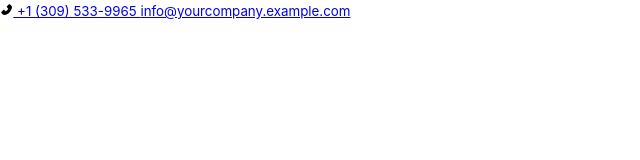
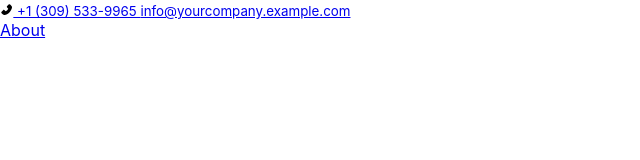
Before and after one commit to julioPlaceres/top-tier, a React (Create React App) app in the folder client/: page / in a window 1280 px wide. Shown: the top 160 px of the page, without its empty margins (0-640 px from the left). Built offline with nearby package versions, Linux system fonts and the light colour scheme.

Commit message:
started navbar links, troubleshooting

```diff
--- /dev/null
+++ b/client/src/components/Navbar/Navbar.js
@@ -0,0 +1,32 @@
+import logo from "./LogoImg.jpg";
+import Navigation from "react-bootstrap/Navbar";
+import Container from "react-bootstrap/Container";
+import Nav from "react-bootstrap/Nav";
+import { Link } from "react-router-dom";
+
+
+const Navbar = () => {
+  return (
+
+    <Navigation expanded="true" fixed="top" expand="md">
+<Container>
+        <Nav.Item>
+            <Nav.Link as ={Link} to="/About">About</Nav.Link>
+
+   {/* <img src={logo} width="500" height="500"></img> */}
+     </Nav.Item>
+     </Container>
+    </Navigation>
+
+
+
+
+  );
+};
+
+
+export default Navbar;
+
+
+
+//Need to add links for home services reviews & about contact
--- a/client/src/pages/Home.js
+++ b/client/src/pages/Home.js
@@ -1,9 +1,11 @@
+import Navbar from "../components/Navbar/Navbar";
 import TopNavBar from "../components/Top-Navbar/TopNavBar";
 
 const Home = () => {
   return (
     <div class="container">
       <TopNavBar/>
+      <Navbar/>
     </div>
   );
 };
--- a/package.json
+++ b/package.json
@@ -9,6 +9,7 @@
     "@testing-library/user-event": "^12.1.10",
     "bootstrap-icons": "^1.8.1",
     "react": "^17.0.2",
+    "react-bootstrap": "^2.2.1",
     "react-dom": "^17.0.2",
     "react-icons": "^4.3.1",
     "react-scripts": "4.0.3",
```
Also changed, not shown: client/src/components/Navbar/LogoImg.jpg (added), 1 other file (tests, documents, lock files or other folders).
